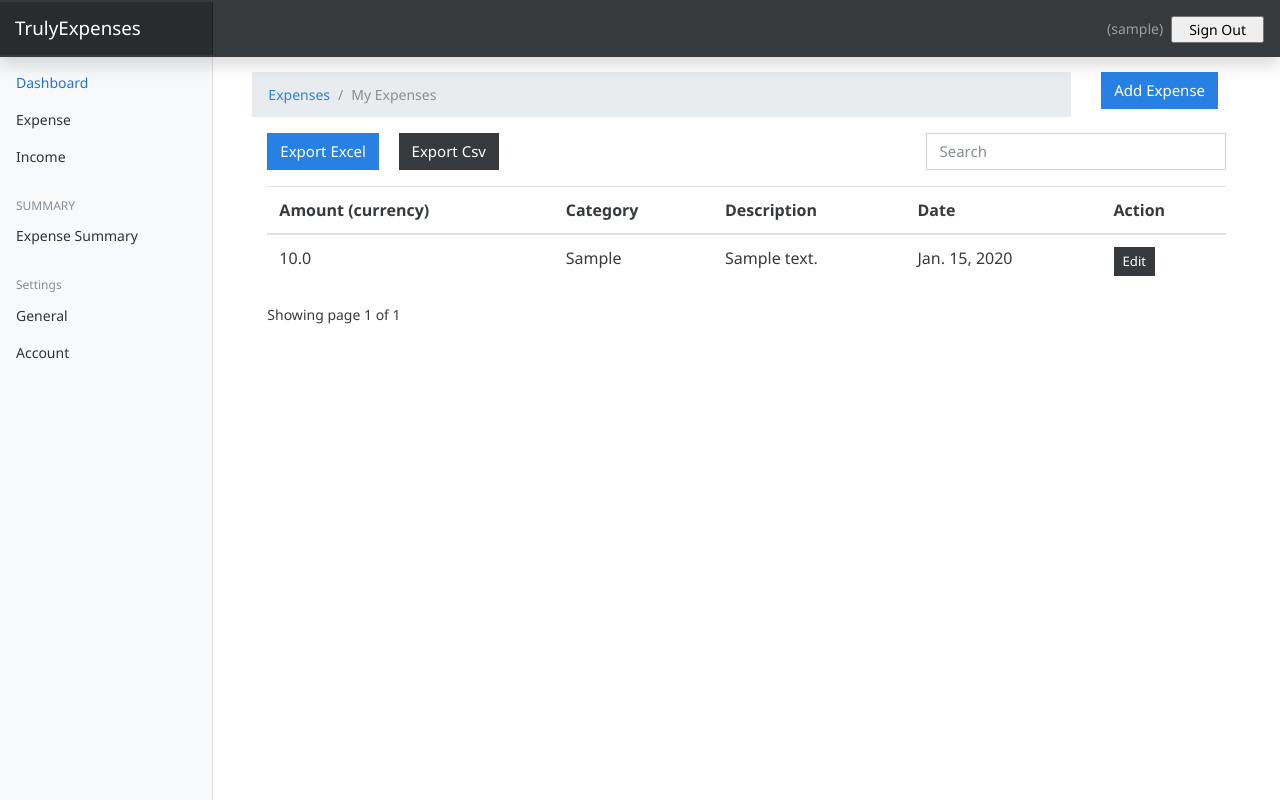
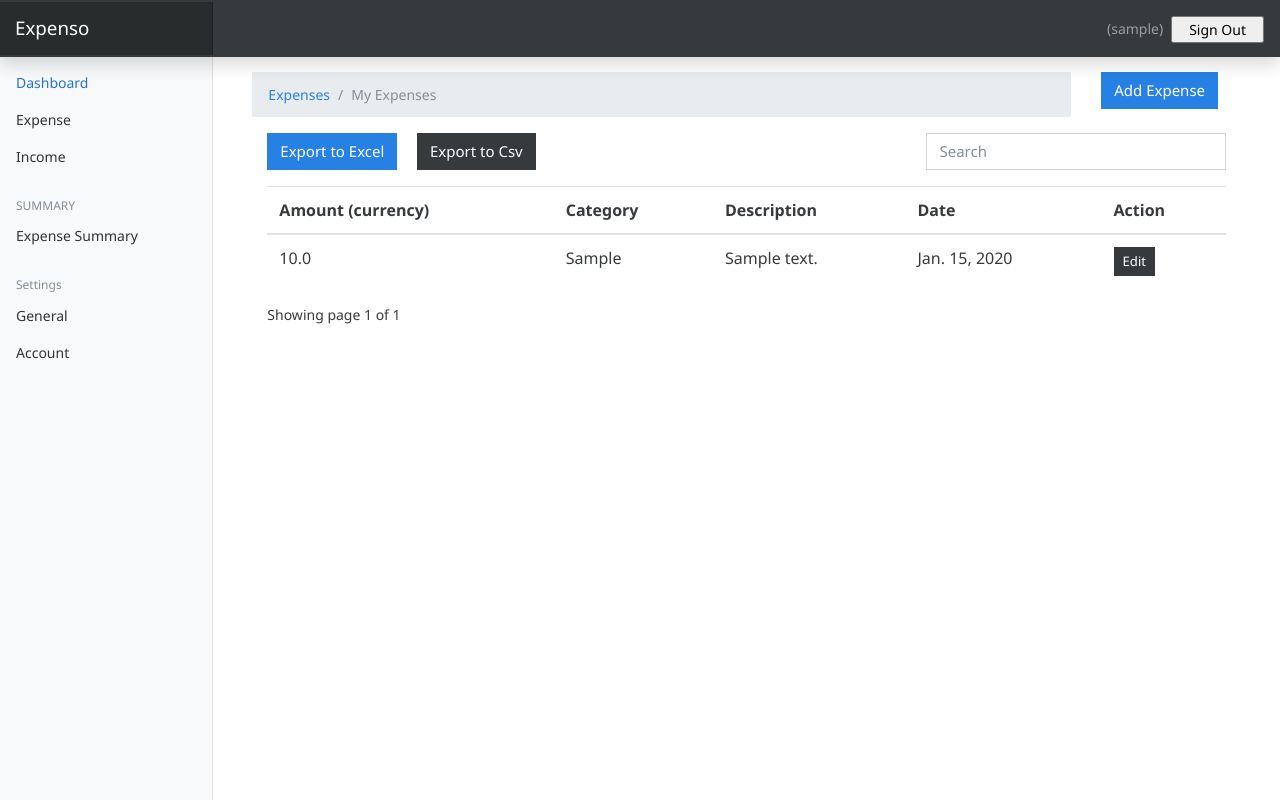
Before and after one commit to Riti03/Income_Expense_Website, a Django app: page / in a window 1280 px wide. Run offline with Django 3.2, Linux system fonts and the light colour scheme; a user stored in the database is signed in; tables that the repository leaves empty hold one stand-in row (values such as "Sample post"); some libraries are stand-ins or nearby versions.

Commit message:
idex and base html changes

```diff
--- a/expensewebsite/templates/base.html
+++ b/expensewebsite/templates/base.html
@@ -14,7 +14,7 @@
   </head>
   <body>
     <nav class="navbar navbar-dark fixed-top bg-dark flex-md-nowrap p-0 shadow">
-      <a class="navbar-brand col-sm-3 col-md-2 mr-0" href="#">TrulyExpenses</a>
+      <a class="navbar-brand col-sm-3 col-md-2 mr-0" href="#">Expenso</a>
 
       <ul
         class="navbar-nav px-3"
--- a/expensewebsite/templates/expense/index.html
+++ b/expensewebsite/templates/expense/index.html
@@ -24,9 +24,9 @@
 
     <div class="row">
       <div class="col-md-8">
-        <a href="/export-excel" class="btn btn-primary">Export Excel</a>
+        <a href="/export-excel" class="btn btn-primary">Export to Excel</a>
 
-        <a href="/export-csv" class="btn btn-secondary ml-3">Export Csv</a>
+        <a href="/export-csv" class="btn btn-secondary ml-3">Export to Csv</a>
 
         <!-- <a href="/export-pdf" class="btn btn-info">Export PDF</a> -->
 
```
